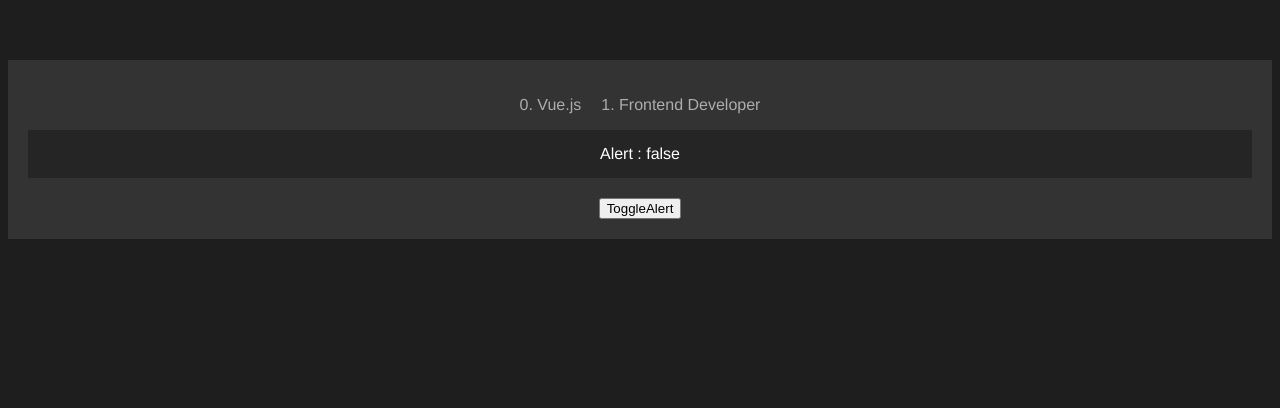
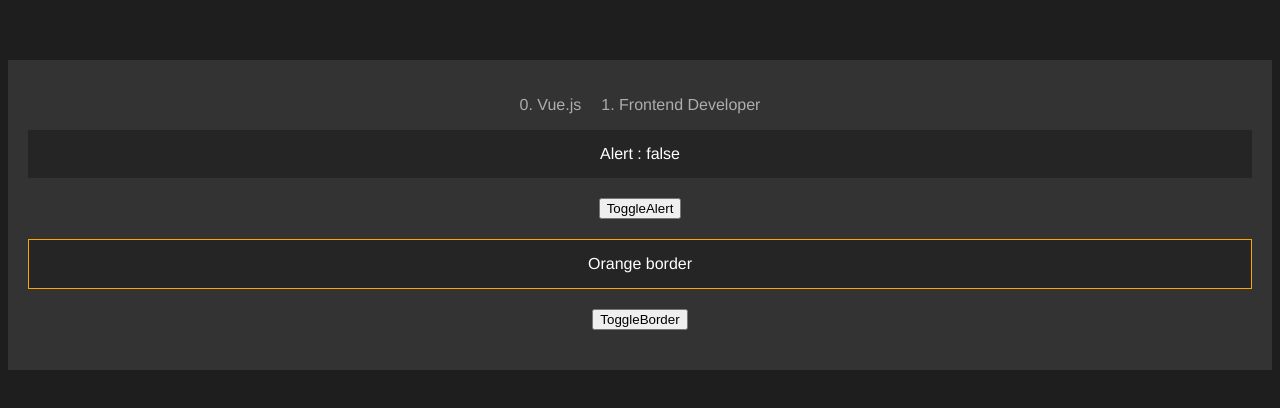
Before and after one commit to Drozerah/vue-crud-spa-skills-app, a Vue app: page / in a window 1280 px wide. Shown: the top 408 px of the page. Built offline with nearby package versions, Linux system fonts and the light colour scheme.

Commit message:
test: bind CSS class with an Object + toggle CSS class a with @click directive on btn

```diff
--- a/src/components/Skills.vue
+++ b/src/components/Skills.vue
@@ -10,6 +10,8 @@
          {{ 'Alert : '+ showAlert }}
       </div>
       <button @click="toggleAlert">ToggleAlert</button>
+      <div v-bind:class="borderObject"> {{ borderObject.orangeBorder ? 'Orange border' : 'Purple border' }} </div>
+      <button @click="toggleBorder">ToggleBorder</button>
 
     </div>
   </div>
@@ -25,14 +27,20 @@ export default {
           { "skill": "Frontend Developer" }
       ],
       showAlert: false,
-      showClass: true
+      showClass: true,
+      borderObject: {
+        orangeBorder: true,
+        purpleBorder: true
+        // More classes here if you want..
+      }
     }
   },
   methods: {
     toggleAlert() {
-
       this.showAlert = !this.showAlert
-
+    },
+    toggleBorder() {
+      this.borderObject.orangeBorder = !this.borderObject.orangeBorder
     }
   }
 }
@@ -71,7 +79,21 @@ a {
 
 }
 
+
+.purpleBorder{
+  padding: 15px;
+  color:white;
+  background-color: #252526;
+  border: 1px solid purple;
+}
+.orangeBorder{
+  border: 1px solid orange;
+  color:white;
+
+}
+
 button {
   margin-top: 20px;
+  margin-bottom: 20px;
 }
 </style>
```
